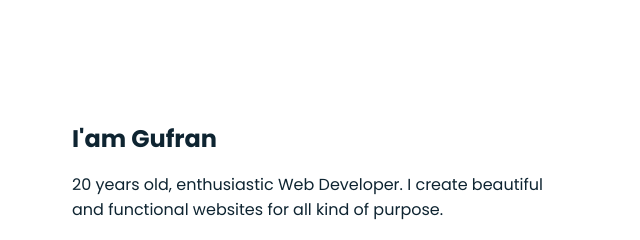
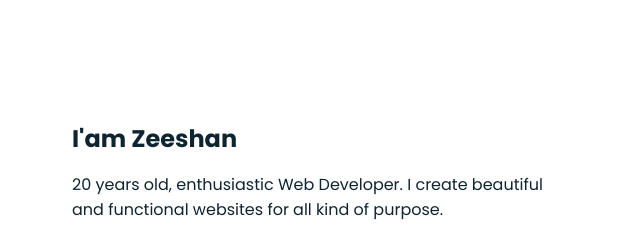
Before and after one commit to Zeeshanunique/portfolio.github.io, a plain HTML site: page index.html in a window 1280 px wide. Shown: the part 1100-1340 px from the top of the page, 584-1224 px from the left. Drawn offline with nearby package versions, Linux system fonts and the light colour scheme.

Commit message:
Update index.html

```diff
--- a/index.html
+++ b/index.html
@@ -68,7 +68,7 @@
                 </div>
 
                 <div>
-                    <h2 class="about__subtitle">I'am Gufran</h2>
+                    <h2 class="about__subtitle">I'am Zeeshan</h2>
                     <p class="about__text">20 years old, enthusiastic Web Developer. I create beautiful and functional websites for all kind of purpose.</p>
                 </div>
             </div>
```
